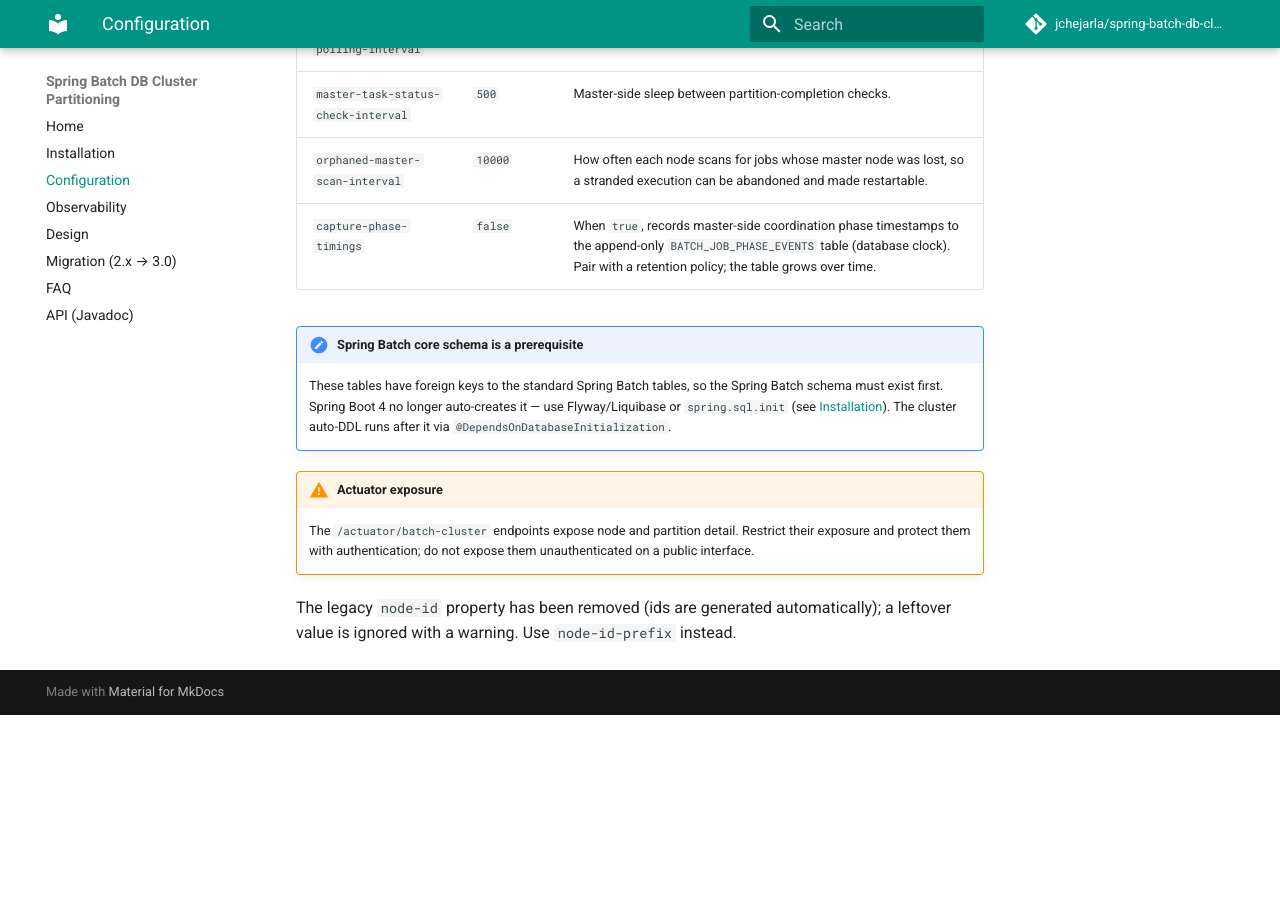
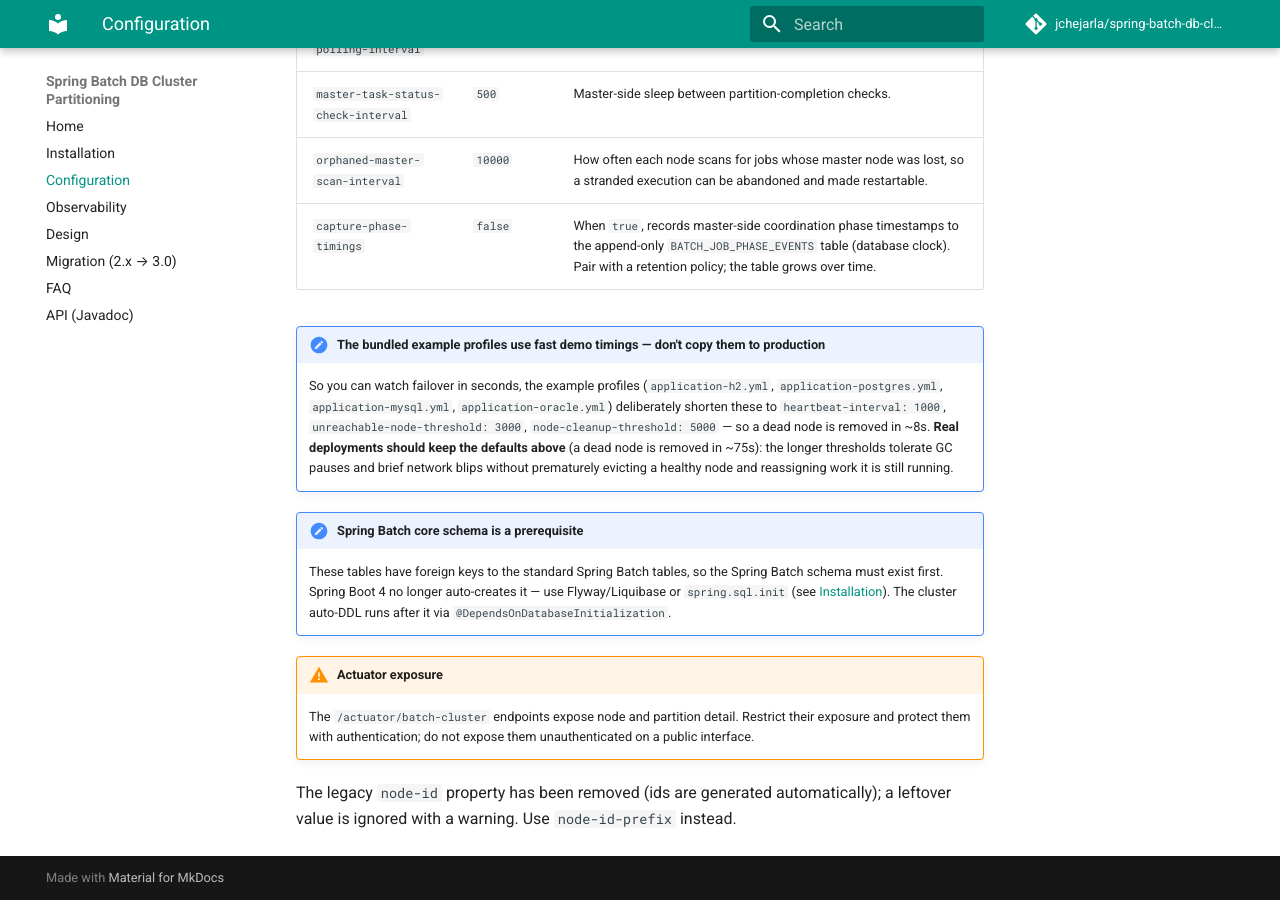
Before and after one commit to jchejarla/spring-batch-db-cluster-partitioning, an MkDocs documentation site: the page built from docs/configuration.md, in a window 1280 px wide and 900 px high, scrolled down 1063 px. Built offline with MkDocs 1.6.1 and Material for MkDocs 9.7.7, drawn with Linux system fonts in a browser that asks for light colours; comment, search, counter and statistics services are not loaded; the version menu is left out; before the commit the page ends 1778 px from its top, so only the background shows below that.

Commit message:
Document that example profiles use demo timings, not production

```diff
--- a/docs/configuration.md
+++ b/docs/configuration.md
@@ -23,6 +23,14 @@
 | `orphaned-master-scan-interval` | `10000` | How often each node scans for jobs whose master node was lost, so a stranded execution can be abandoned and made restartable. |
 | `capture-phase-timings` | `false` | When `true`, records master-side coordination phase timestamps to the append-only `BATCH_JOB_PHASE_EVENTS` table (database clock). Pair with a retention policy; the table grows over time. |
 
+!!! note "The bundled example profiles use fast demo timings — don't copy them to production"
+    So you can watch failover in seconds, the example profiles (`application-h2.yml`,
+    `application-postgres.yml`, `application-mysql.yml`, `application-oracle.yml`) deliberately shorten
+    these to `heartbeat-interval: 1000`, `unreachable-node-threshold: 3000`, `node-cleanup-threshold:
+    5000` — so a dead node is removed in ~8s. **Real deployments should keep the defaults above**
+    (a dead node is removed in ~75s): the longer thresholds tolerate GC pauses and brief network blips
+    without prematurely evicting a healthy node and reassigning work it is still running.
+
 !!! note "Spring Batch core schema is a prerequisite"
     These tables have foreign keys to the standard Spring Batch tables, so the Spring Batch schema must
     exist first. Spring Boot 4 no longer auto-creates it — use Flyway/Liquibase or `spring.sql.init`
```
Also changed, not shown: examples/README.md (+25 -10 lines).
